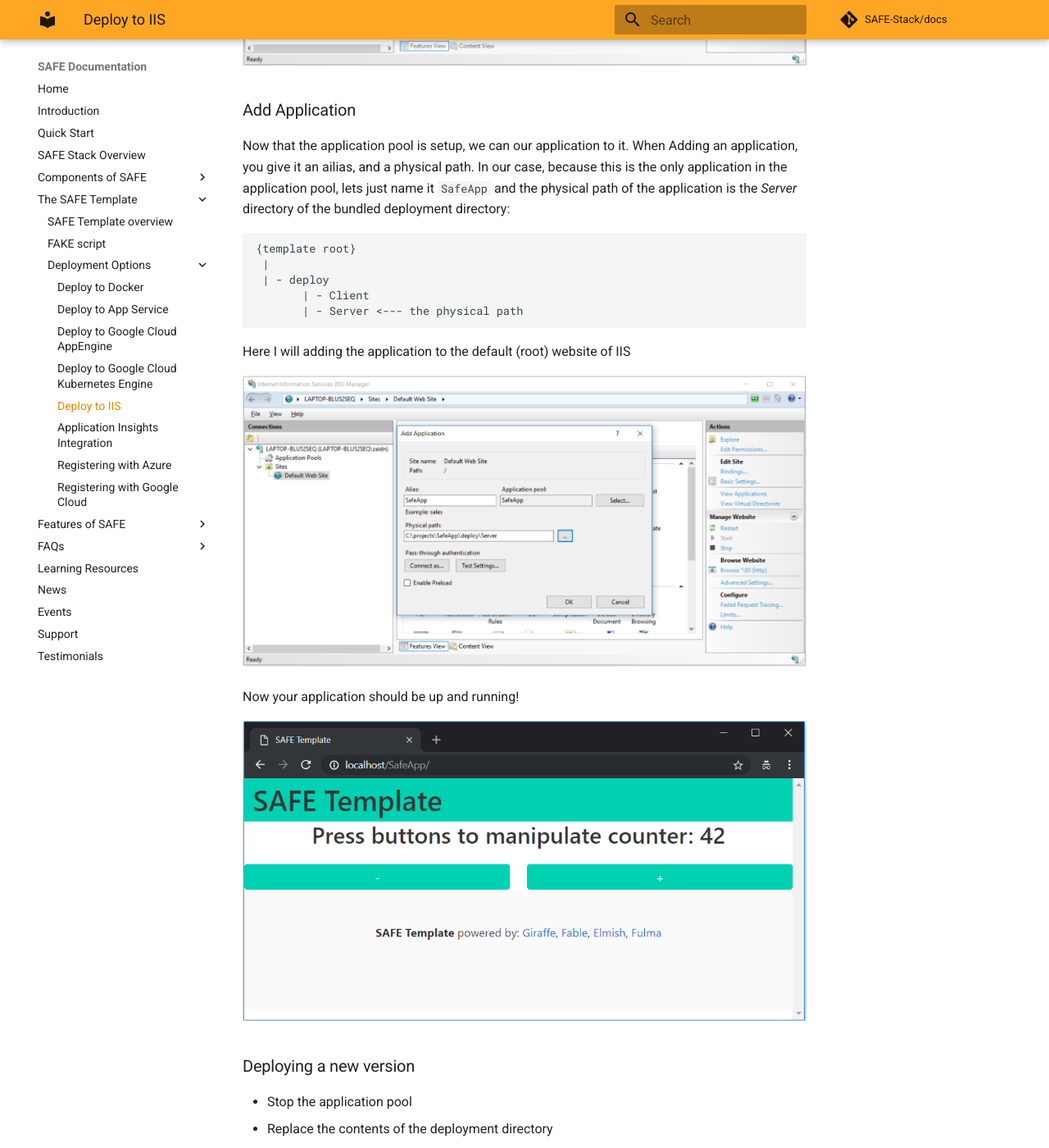
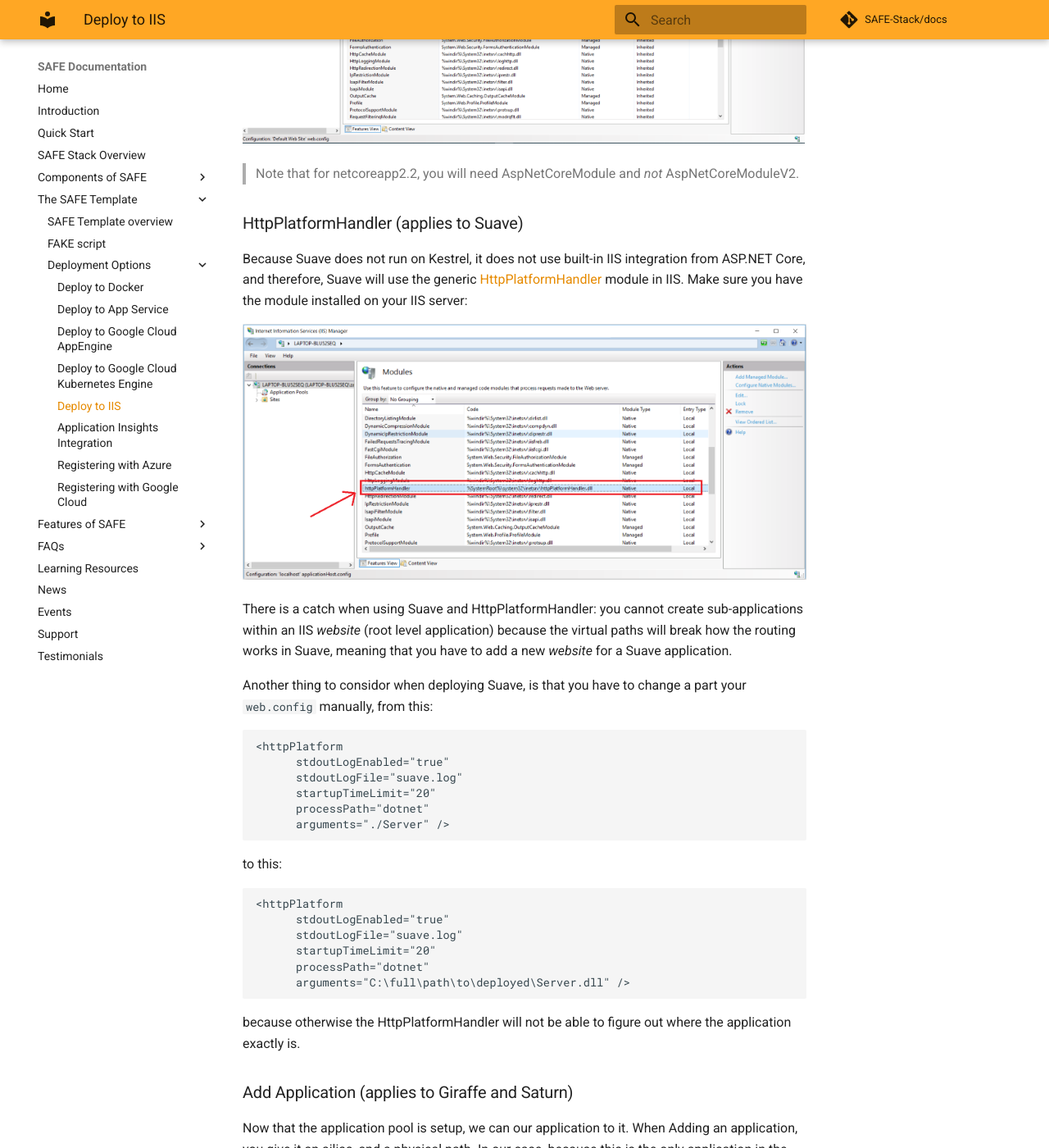
Before and after one commit to SAFE-Stack/docs, an MkDocs documentation site: the page built from docs/template-iis.md, in a window 1280 px wide and 1400 px high, scrolled down 1728 px. Shown: the whole window at 82% size. Built offline with MkDocs 1.6.1 and Material for MkDocs 9.7.7, drawn with Linux system fonts in a browser that asks for light colours; comment, search, counter and statistics services are not loaded; some of the changed text lies outside the part shown.

Commit message:
Finish up IIS deployment docs

````diff
--- a/docs/template-iis.md
+++ b/docs/template-iis.md
@@ -6,7 +6,7 @@
 dotnet new SAFE --deploy iis
 ```
 
-The template will include a custom FAKE build target called `Bundle` to get the application that packages your application and makes it ready for deployment, run this target using:
+The template will include a custom FAKE build target called `Bundle` to package your application and make it ready for deployment, run this target using:
 
 ```
 fake build --target bundle
@@ -24,6 +24,15 @@
 
 # Setting up IIS
 
+### Create an Application Pool
+Hosting dotnet core on IIS does not support Application Pool sharing which means every dotnet application has it's own application pool, create a new one, give it the name of the application, for example `SafeApp` and make sure to set the .NET CLR version to `No Managed Code`:
+
+![](img/deploy-iis-2.png)
+
+### Required IIS Modules:
+ - ASP.NET Core module for Giraffe and Saturn
+ - HttpPlatformHandler for Suave
+
 ### ASP.NET Core module
 Like with any dotnet core app hosted within IIS, you will need to have the `AspNetCoreModule` installed in IIS<sup>*</sup>. This is a native module that starts your dotnet app in a child process of IIS and proxies all http requests coming from IIS to the application.
 
@@ -32,12 +41,34 @@
 
 > Note that for netcoreapp2.2, you will need AspNetCoreModule and *not* AspNetCoreModuleV2.
 
-### Create an Application Pool
-Hosting dotnet core on IIS does not support Application Pool sharing which means every dotnet application has it's own application pool, create a new one, give it the name of the application, for example `SafeApp` and make sure to set the .NET CLR version to `No Managed Code`:
+### HttpPlatformHandler (applies to Suave)
+Because Suave does not run on Kestrel, it does not use built-in IIS integration from ASP.NET Core, and therefore, Suave will use the generic [HttpPlatformHandler](https://www.iis.net/downloads/microsoft/httpplatformhandler) module in IIS. Make sure you have the module installed on your IIS server:
 
-![](img/deploy-iis-2.png)
+![](img/deploy-iis-5.png)
 
-### Add Application
+There is a catch when using Suave and HttpPlatformHandler: you cannot create sub-applications within an IIS *website* (root level application) because the virtual paths will break how the routing works in Suave, meaning that you have to add a new *website* for a Suave application.
+
+Another thing to considor when deploying Suave, is that you have to change a part your `web.config` manually, from this:
+```xml
+<httpPlatform
+      stdoutLogEnabled="true"
+      stdoutLogFile="suave.log"
+      startupTimeLimit="20"
+      processPath="dotnet"
+      arguments="./Server" />
+```
+to this:
+```xml
+<httpPlatform
+      stdoutLogEnabled="true"
+      stdoutLogFile="suave.log"
+      startupTimeLimit="20"
+      processPath="dotnet"
+      arguments="C:\full\path\to\deployed\Server.dll" />
+```
+because otherwise the HttpPlatformHandler will not be able to figure out where the application exactly is.
+
+### Add Application (applies to Giraffe and Saturn)
 Now that the application pool is setup, we can our application to it. When Adding an application, you give it an ailias, and a physical path. In our case, because this is the only application in the application pool, lets just name it `SafeApp` and the physical path of the application is the *Server* directory of the bundled deployment directory:
 
 ```bash
@@ -55,13 +86,46 @@
 
 ![](img/deploy-iis-4.png)
 
+### Add Website (applies to Suave)
+Adding a website is the same as adding a sub-application, using a single application pool and having the physical path of the application be the *Server* directory of the bundled deployment directory:
+```bash
+{template root}
+ |
+ | - deploy
+       | - Client
+       | - Server <--- the physical path
+```
+but the difference is that now you have choose a different port for the application:
+
+![](img/deploy-iis-6.png)
+
+for this example, I have chosen to run the application on port `8090` and `web.config` looks like this:
+```xml
+<?xml version="1.0" encoding="utf-8"?>
+<configuration>
+  <system.webServer>
+    <handlers>
+      <remove name="httpplatformhandler" />
+      <add name="httpplatformhandler" path="*" verb="*" modules="httpPlatformHandler" resourceType="Unspecified" />
+    </handlers>
+    <httpPlatform stdoutLogEnabled="true" stdoutLogFile="suave.log" startupTimeLimit="20" processPath="dotnet" arguments="C:\projects\SafeApp\deploy\Server\Server.dll" />
+  </system.webServer>
+</configuration>
+```
+Notice how I am using the full path of the compiled `Server.dll` from my deployment directory.
+
+Now click `OK` and your Suave app should be up and running:
+
+![](img/deploy-iis-7.png)
+
+
 ### Deploying a new version
  - Stop the application pool
  - Replace the contents of the deployment directory
- - Restart the application pool
+ - Restart/Recycle the application pool
 
 
-### Client developement considorations
+### Client developement considorations (applies to Giraffe and Saturn)
 
 When hosting inside IIS, your application will most likely run inside a virtual path like in the above example. This means that requests made using fetch will not work by default:
 ```fs
````
Also changed, not shown: other parts of docs/template-iis.md (+1 -1 lines), docs/img/deploy-iis-5.png (added), docs/img/deploy-iis-6.png (added), docs/img/deploy-iis-7.png (added).
